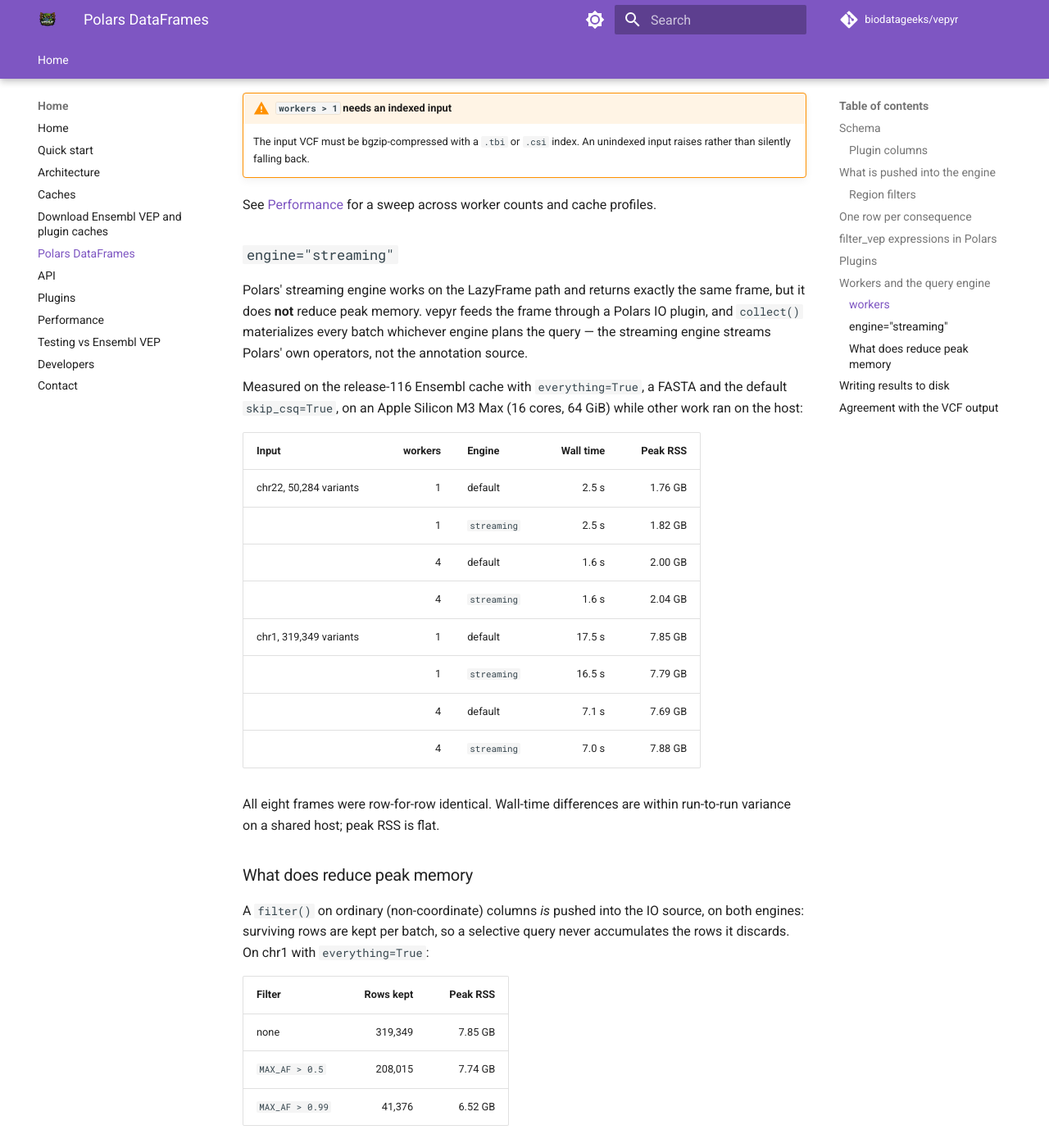
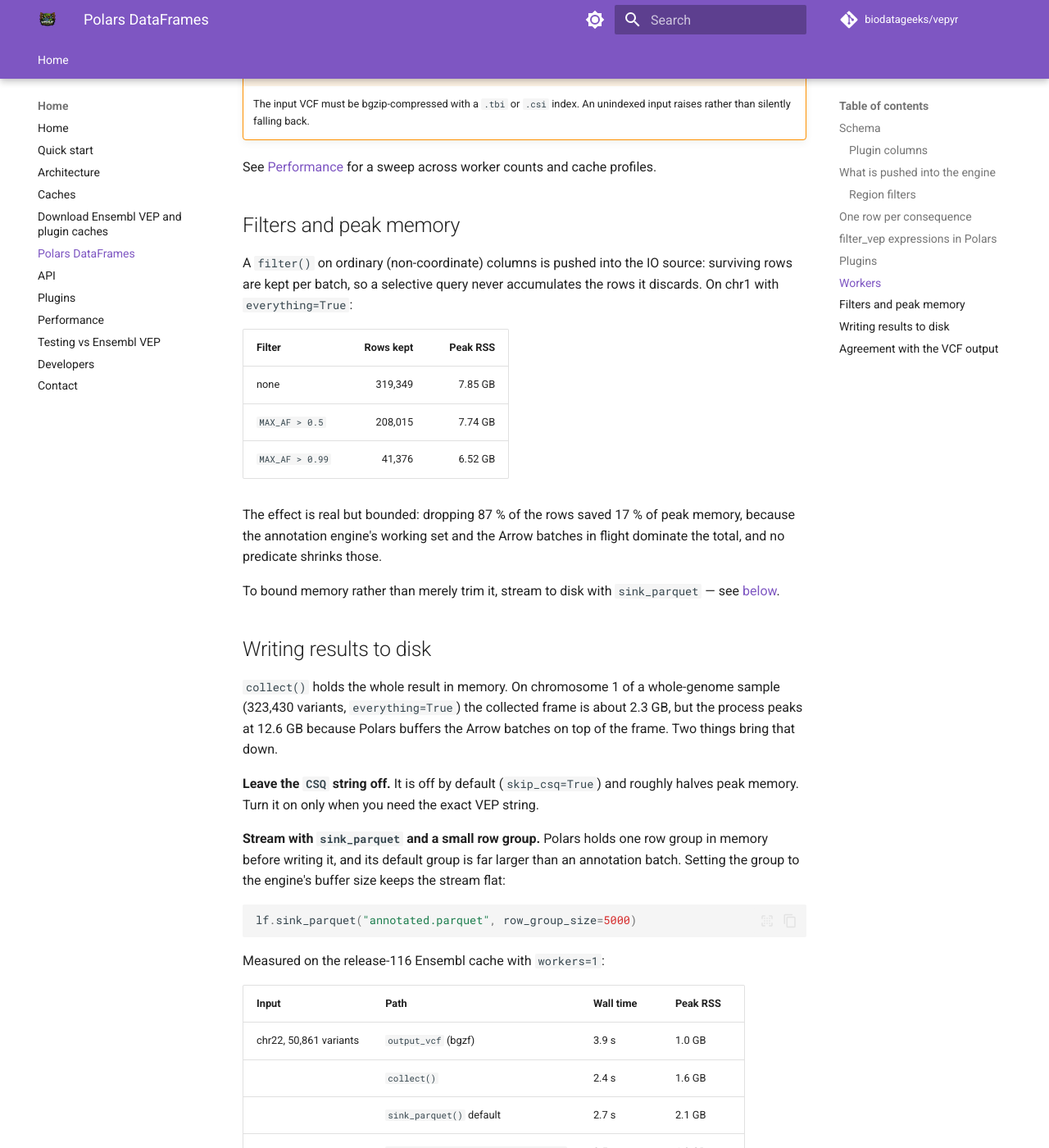
Before and after one commit to biodatageeks/vepyr, an MkDocs documentation site: the page built from docs/dataframes.md, in a window 1280 px wide and 1400 px high, scrolled down 11904 px. Shown: the whole window at 82% size. Built offline with MkDocs 1.6.1 and Material for MkDocs 9.7.7, drawn with Linux system fonts in a browser that asks for light colours; comment, search, counter and statistics services are not loaded; some of the changed text lies outside the part shown.

Commit message:
docs: drop the streaming-engine section from the DataFrame page
Keeps `workers`, which is the actionable knob, and keeps the measured
filter/memory result as its own section. Both are promoted to top-level
headings so each reads standalone without the engine comparison.

Co-Authored-By: Claude Opus 5 (1M context) <noreply@anthropic.com>
Claude-Session: https://claude.ai/code/session_0151nTvKth4TU81ed6Ng5yiV

```diff
--- a/docs/dataframes.md
+++ b/docs/dataframes.md
@@ -493,9 +493,7 @@ chr22 with the four caches, `select(chrom, start, SYMBOL)` takes 1.2 s and
 `select(chrom, start, CADD_PHRED)` 8.4 s, so keep plugin columns out of
 queries that do not need them.
 
-## Workers and the query engine
-
-### `workers`
+## Workers
 
 `workers=N` splits each contig into grid-aligned runs that are annotated
 concurrently and released in order. It applies to the LazyFrame path as well as
@@ -518,37 +516,11 @@ df = lf.collect()
 See [Performance](performance.md#workers-on-the-lazyframe-path) for a sweep
 across worker counts and cache profiles.
 
-### `engine="streaming"`
+## Filters and peak memory
 
-Polars' streaming engine works on the LazyFrame path and returns exactly the
-same frame, but it does **not** reduce peak memory. vepyr feeds the frame
-through a Polars IO plugin, and `collect()` materializes every batch whichever
-engine plans the query — the streaming engine streams Polars' own operators, not
-the annotation source.
-
-Measured on the release-116 Ensembl cache with `everything=True`, a FASTA and
-the default `skip_csq=True`, on an Apple Silicon M3 Max (16 cores, 64 GiB) while
-other work ran on the host:
-
-| Input | workers | Engine | Wall time | Peak RSS |
-|---|--:|---|--:|--:|
-| chr22, 50,284 variants | 1 | default | 2.5 s | 1.76 GB |
-| | 1 | `streaming` | 2.5 s | 1.82 GB |
-| | 4 | default | 1.6 s | 2.00 GB |
-| | 4 | `streaming` | 1.6 s | 2.04 GB |
-| chr1, 319,349 variants | 1 | default | 17.5 s | 7.85 GB |
-| | 1 | `streaming` | 16.5 s | 7.79 GB |
-| | 4 | default | 7.1 s | 7.69 GB |
-| | 4 | `streaming` | 7.0 s | 7.88 GB |
-
-All eight frames were row-for-row identical. Wall-time differences are within
-run-to-run variance on a shared host; peak RSS is flat.
-
-### What does reduce peak memory
-
-A `filter()` on ordinary (non-coordinate) columns *is* pushed into the IO
-source, on both engines: surviving rows are kept per batch, so a selective
-query never accumulates the rows it discards. On chr1 with `everything=True`:
+A `filter()` on ordinary (non-coordinate) columns is pushed into the IO source:
+surviving rows are kept per batch, so a selective query never accumulates the
+rows it discards. On chr1 with `everything=True`:
 
 | Filter | Rows kept | Peak RSS |
 |---|--:|--:|
@@ -560,8 +532,8 @@ The effect is real but bounded: dropping 87 % of the rows saved 17 % of peak
 memory, because the annotation engine's working set and the Arrow batches in
 flight dominate the total, and no predicate shrinks those.
 
-To actually bound memory, stream to disk with `sink_parquet` instead — see
-[below](#writing-results-to-disk).
+To bound memory rather than merely trim it, stream to disk with
+`sink_parquet` — see [below](#writing-results-to-disk).
 
 ## Writing results to disk
 
```
